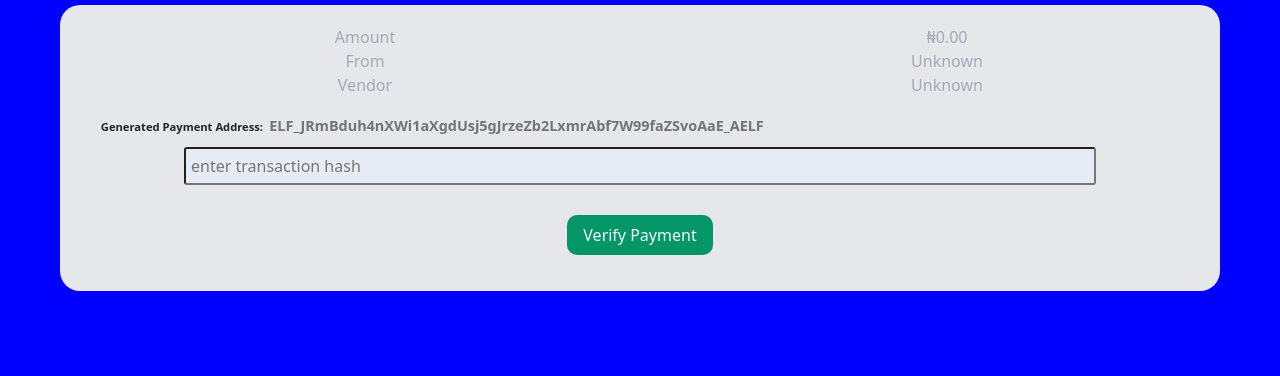
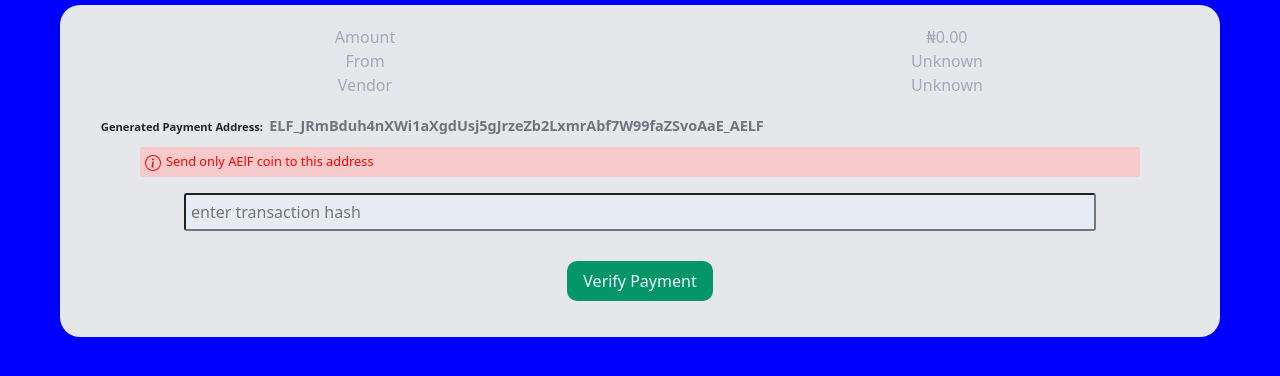
Before and after one commit to CryptoBankDevTeam/popup-client, a plain HTML site: page index.html in a window 1280 px wide. Shown: the part 124-500 px from the top of the page. Drawn offline with nearby package versions, Linux system fonts and the light colour scheme.

Commit message:
added warning

```diff
--- a/css/style.css
+++ b/css/style.css
@@ -43,6 +43,19 @@ ul li {
     font-weight: 600;
     font-size: 0.9em;
     color: rgba(99, 104, 112, 0.9) !important; /* #E5E7EB */
+}
+.payment-address p {
+    text-align: left !important;
+    margin-top: 10px;
+    margin-left: 70px;
+    margin-right: 70px;
+    background-color: rgb(247, 203, 203);
+    padding: 5px;
+    font-size: 0.8em;
+    border-radius: 3px;
+}
+.payment-address p img {
+    padding-right: 5px;
 }
 .payment-address input:hover, .payment-address input:focus, .payment-address input:active {
     border: 0;
--- a/index.html
+++ b/index.html
@@ -46,6 +46,7 @@
                 <div class="payment-address" id="payment-address">
                     <label for="address">Generated Payment Address:</label>
                     <input type="text" id="addr" value="" readonly>
+                    <p style="color: #ff0000;"><img src="./img/info.svg" alt="info">Send only AElF coin to this address</p>
                 </div>
                 <!--
                     <div class="alert alert-danger" role="alert">
```
Also changed, not shown: img/info.svg (added), 1 other file.
